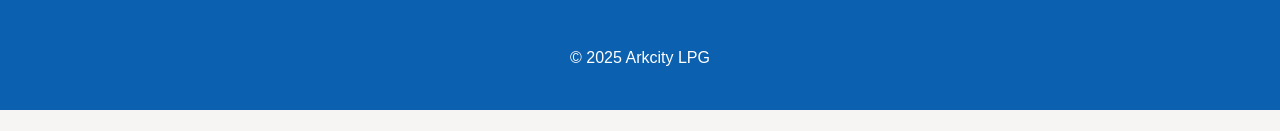
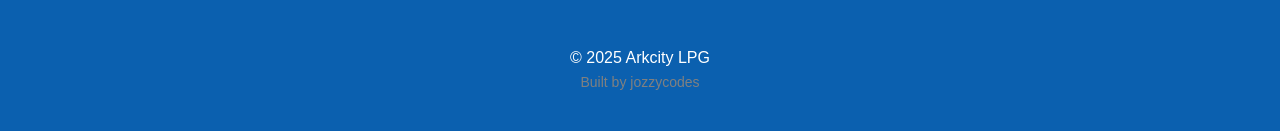
Before and after one commit to jozzydgr8/arkcitygas, a React (Create React App) app: page / in a window 1280 px wide. Shown: the part 4729-4860 px from the top of the page. Before the commit the page ends 4839 px from the top, so only its background shows below. Built offline with nearby package versions, Linux system fonts and the light colour scheme; no server answers; a web font is replaced by a local one.

Commit message:
added jozzycode tag

```diff
--- a/src/shared/Footer.tsx
+++ b/src/shared/Footer.tsx
@@ -177,9 +177,12 @@
 
       {/* Footer Bottom */}
       <div style={{ display: 'flex', flexDirection: 'column', alignItems: 'center', marginTop: 40 }}>
-        <a href="https://jozzycodes.com/" target="_blank" rel="noopener noreferrer">© 2025 Arkcity LPG</a>
+        <a href="https://arkcitylp.com/" target="_blank" rel="noopener noreferrer">© 2025 Arkcity LPG</a>
+      <div>
+        <small > <a style={{color:'gray'}} href='https://jozzycodes.com'>Built by jozzycodes</a></small>
+      </div>
+      </div>
 
-      </div>
     </section>
   );
 }
```
